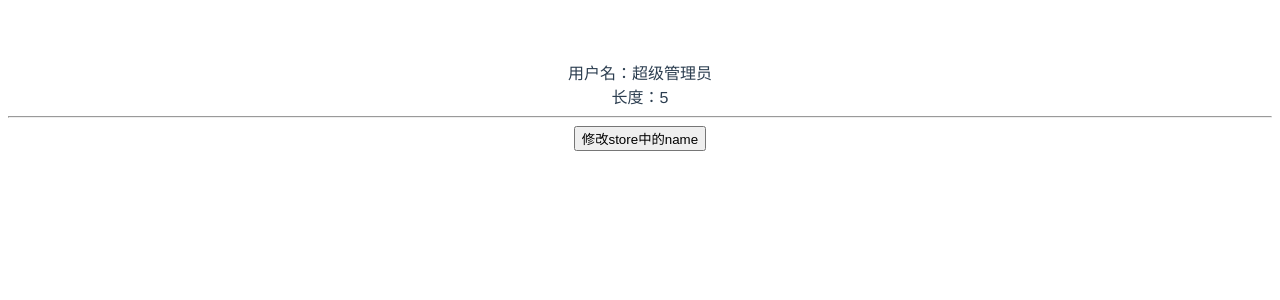
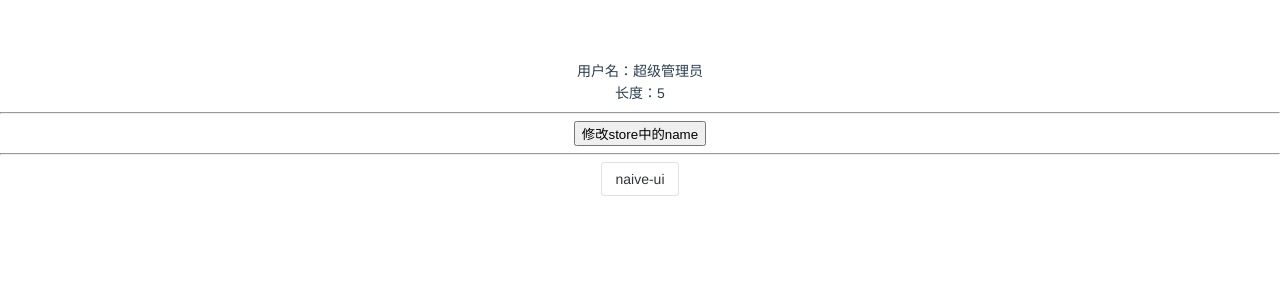
Before and after one commit to kuang0101/viteFirstPro, a Vue app: page / in a window 1280 px wide. Shown: the top 300 px of the page. Built offline with nearby package versions, Linux system fonts and the light colour scheme.

Commit message:
add：添加依赖，引入UI框架并在组件中引用

```diff
--- a/src/pages/login/Login.vue
+++ b/src/pages/login/Login.vue
@@ -3,9 +3,12 @@
   <div>长度：{{ mainStore.nameLength }}</div>
   <hr />
   <button @click="updateName">修改store中的name</button>
+  <hr />
+  <n-button>naive-ui</n-button>
 </template>
 <script setup lang="ts">
 import { useMainStore } from "@/store/main";
+import { NButton } from "naive-ui";
 
 const mainStore = useMainStore();
 // console.log(mainStore);
@@ -17,4 +20,8 @@ const updateName = () => {
     name: "这是修改后的name。长度要改了吗",
   });
 };
+
+// 组件中使用环境配置
+// vite 提供了两种模式：具有开发服务器的开发模式（development）和生产模式（production）
+console.log(import.meta.env.VITE_WEB_URL);
 </script>
```
Also changed, not shown: package.json (+6 -1 lines), src/pages/index/Index.vue (added, +7 -0 lines).
